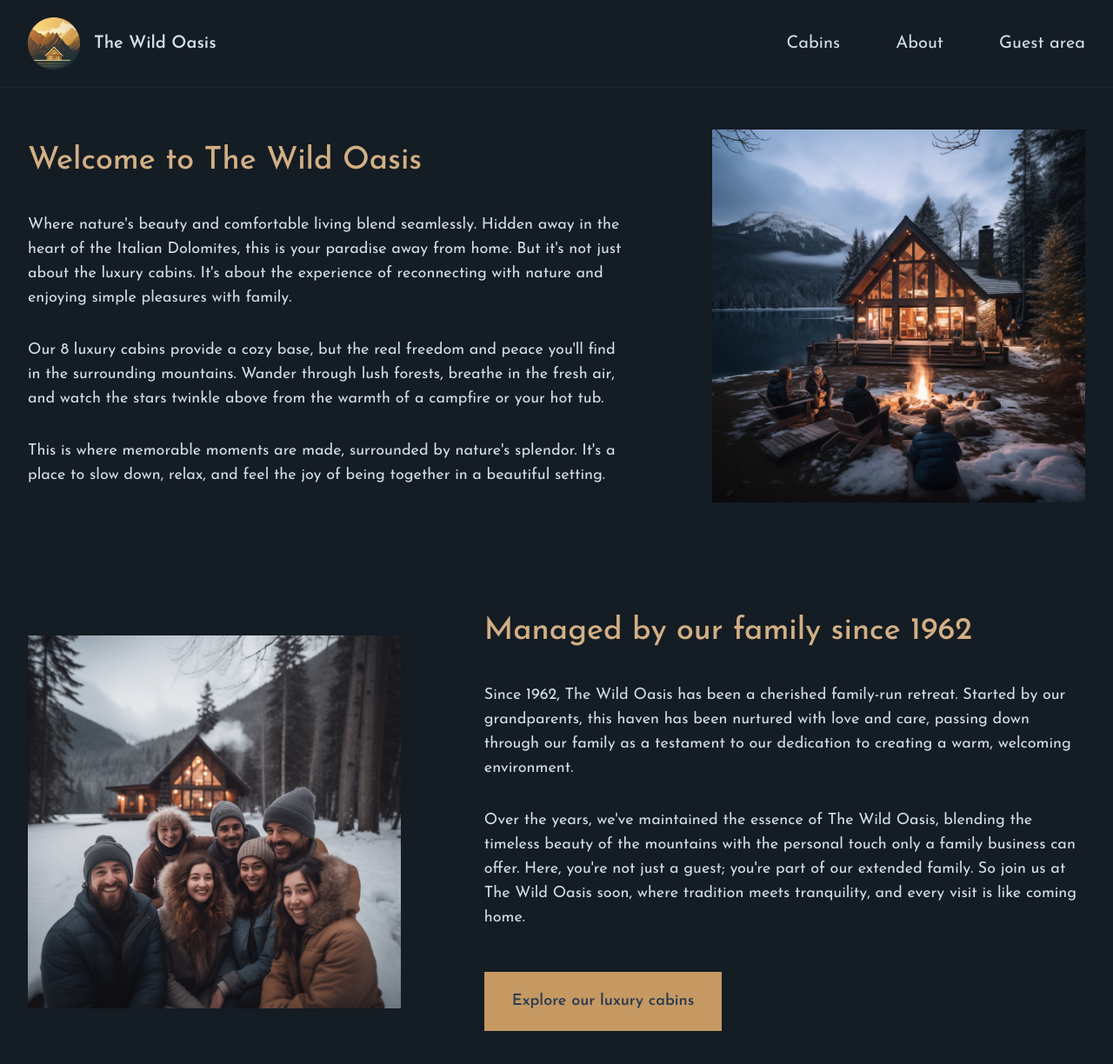
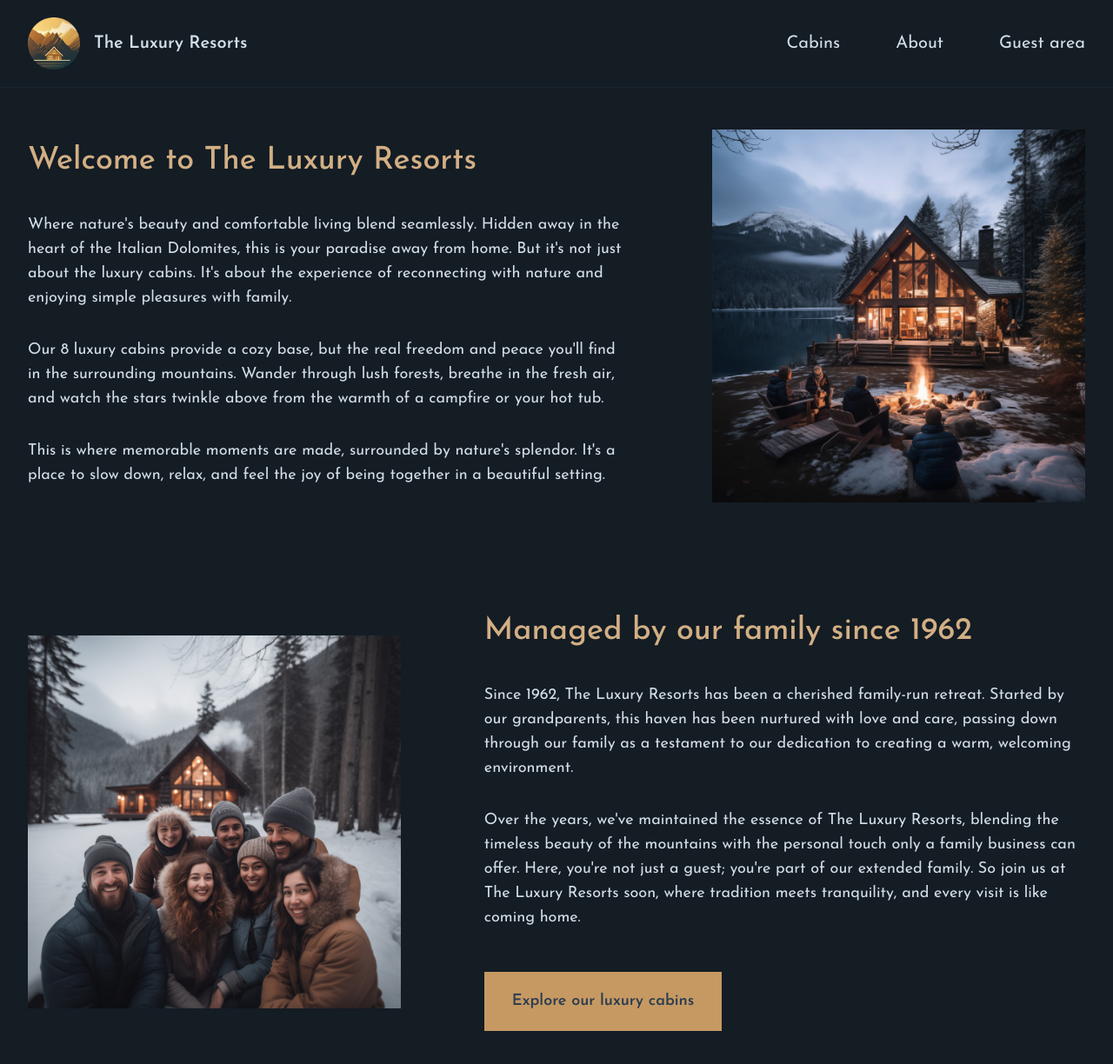
Before and after one commit to venu-prasath/hotel-booking-nexjs, a Next.js app: page /about in a window 1280 px wide. Shown: the top 1224 px of the page at 87% size. Built offline with nearby package versions, Linux system fonts and the light colour scheme.

Commit message:
code cleanup

```diff
--- a/app/_components/Logo.js
+++ b/app/_components/Logo.js
@@ -5,9 +5,9 @@ import logo from "@/public/logo.png";
 function Logo() {
   return (
     <Link href="/" className="flex items-center gap-4 z-10">
-      <Image src={logo} height="60" width="60" alt="The Wild Oasis logo" />
+      <Image src={logo} height="60" width="60" alt="The Luxury Resorts logo" />
       <span className="text-xl font-semibold text-primary-100">
-        The Wild Oasis
+        The Luxury Resorts
       </span>
     </Link>
   );
--- a/app/about/page.js
+++ b/app/about/page.js
@@ -3,7 +3,7 @@ import about1 from "@/public/about-1.jpg";
 import about2 from "@/public/about-2.jpg";
 
 export const metadata = {
-  title: "The Wild Oasis | About",
+  title: "The Luxury Resorts | About",
 };
 
 export default function Page() {
@@ -11,7 +11,7 @@ export default function Page() {
     <div className="grid grid-cols-5 gap-x-24 gap-y-32 text-lg items-center">
       <div className="col-span-3">
         <h1 className="text-4xl mb-10 text-accent-400 font-medium">
-          Welcome to The Wild Oasis
+          Welcome to The Luxury Resorts
         </h1>
 
         <div className="space-y-8">
@@ -44,7 +44,7 @@ export default function Page() {
       </div>
 
       <div className="col-span-2">
-        <Image src={about2} alt="Family that manages The Wild Oasis" />
+        <Image src={about2} alt="Family that manages The Luxury Resorts" />
       </div>
 
       <div className="col-span-3">
@@ -54,18 +54,18 @@ export default function Page() {
 
         <div className="space-y-8">
           <p>
-            Since 1962, The Wild Oasis has been a cherished family-run retreat.
-            Started by our grandparents, this haven has been nurtured with love
-            and care, passing down through our family as a testament to our
-            dedication to creating a warm, welcoming environment.
+            Since 1962, The Luxury Resorts has been a cherished family-run
+            retreat. Started by our grandparents, this haven has been nurtured
+            with love and care, passing down through our family as a testament
+            to our dedication to creating a warm, welcoming environment.
           </p>
           <p>
-            Over the years, we&apos;ve maintained the essence of The Wild Oasis,
-            blending the timeless beauty of the mountains with the personal
-            touch only a family business can offer. Here, you&apos;re not just a
-            guest; you&apos;re part of our extended family. So join us at The
-            Wild Oasis soon, where tradition meets tranquility, and every visit
-            is like coming home.
+            Over the years, we&apos;ve maintained the essence of The Luxury
+            Resorts, blending the timeless beauty of the mountains with the
+            personal touch only a family business can offer. Here, you&apos;re
+            not just a guest; you&apos;re part of our extended family. So join
+            us at The Luxury Resorts soon, where tradition meets tranquility,
+            and every visit is like coming home.
           </p>
 
           <div>
--- a/app/account/page.js
+++ b/app/account/page.js
@@ -1,5 +1,5 @@
 export const metadata = {
-  title: "The Wild Oasis | Account",
+  title: "The Luxury Resorts | Account",
 };
 
 export default function Page() {
--- a/app/cabins/page.js
+++ b/app/cabins/page.js
@@ -4,7 +4,7 @@ import { Suspense } from "react";
 import Spinner from "../_components/Spinner";
 
 export const metadata = {
-  title: "The Wild Oasis | Cabins",
+  title: "The Luxury Resorts  | Cabins",
 };
 
 export default function Page() {
--- a/app/layout.js
+++ b/app/layout.js
@@ -6,7 +6,7 @@ import { Josefin_Sans } from "next/font/google";
 import Header from "./_components/Header";
 
 export const metadata = {
-  title: "The Wild Oasis",
+  title: "The Luxury Resorts",
   description: "Luxurious cabin hotel, located in the heart of Italy",
 };
 
--- a/package.json
+++ b/package.json
@@ -1,5 +1,5 @@
 {
-  "name": "the-wild-oasis-website",
+  "name": "the-luxury-resort-website",
   "version": "0.1.0",
   "private": true,
   "scripts": {
```
Also changed, not shown: starter/pages/about-page.js (+22 -22 lines), 1 other file (tests, documents, lock files or other folders).
